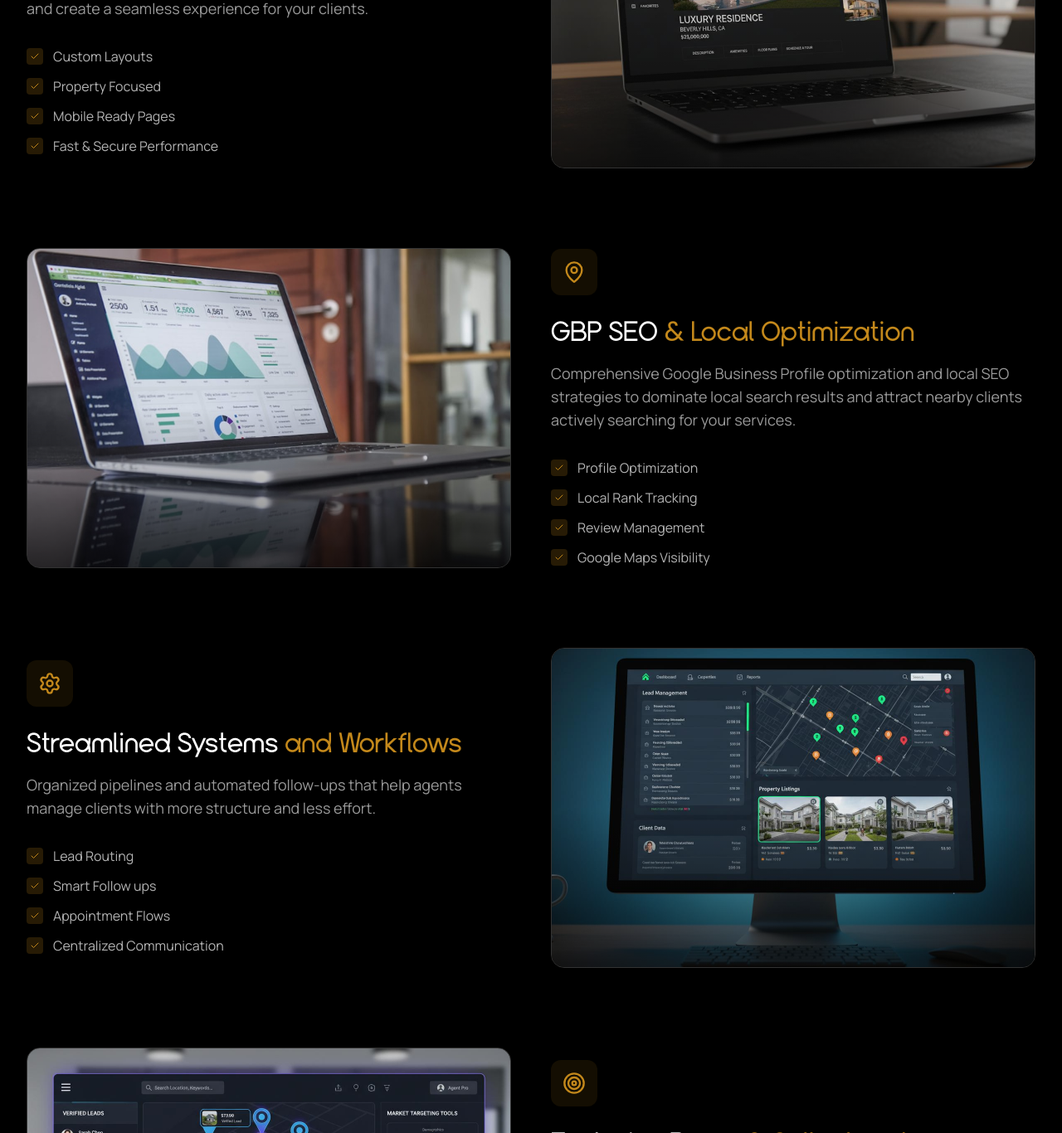
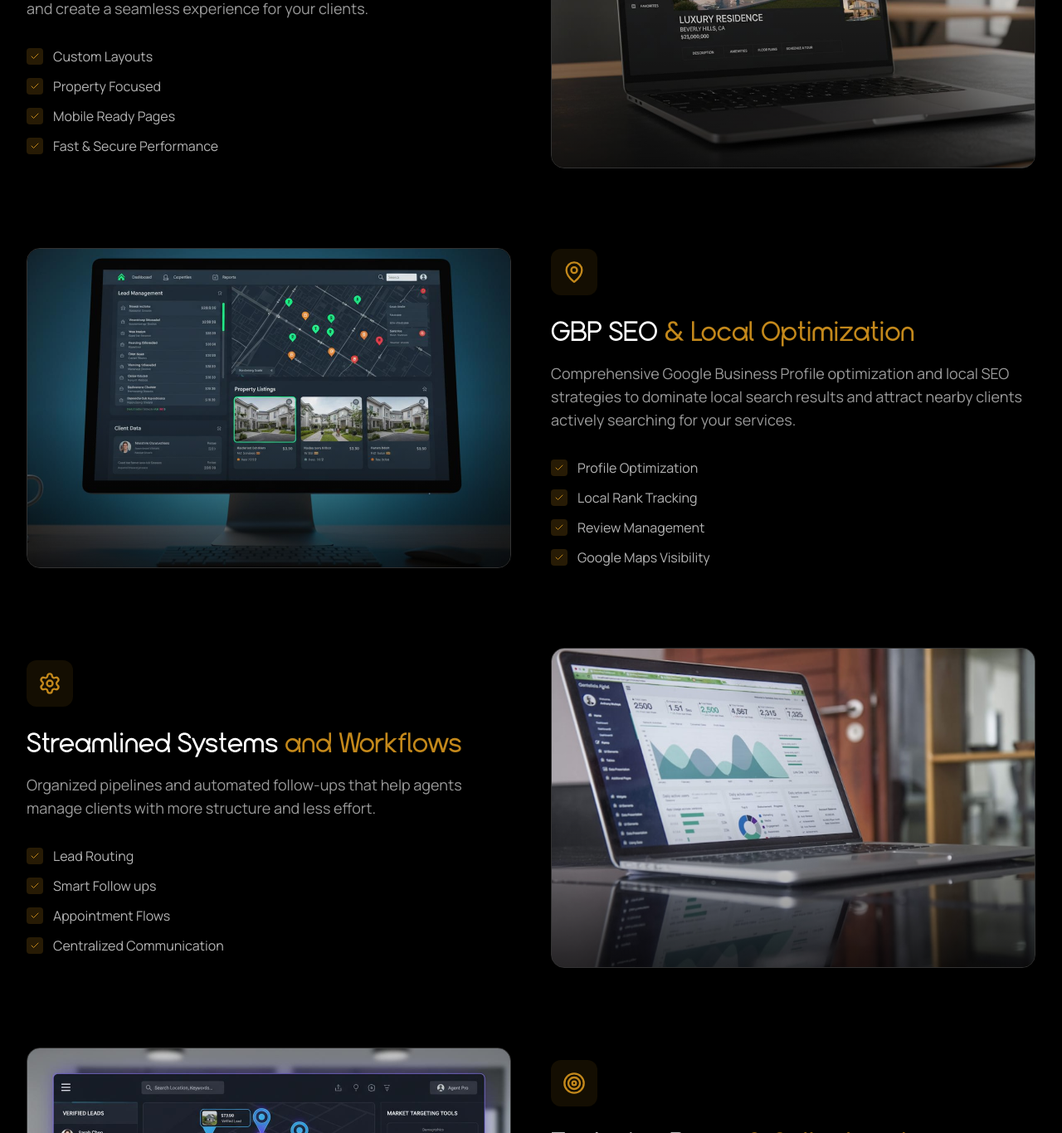
Before and after one commit to Convigas-X/NexLeed-Website, a React (Vite) app: page /services in a window 1280 px wide. Shown: the part 911-2277 px from the top of the page at 83% size. Built offline with nearby package versions, Linux system fonts and the light colour scheme.

Commit message:
Swap images between GBP SEO and Streamlined Systems services

```diff
--- a/src/pages/Services.tsx
+++ b/src/pages/Services.tsx
@@ -90,7 +90,7 @@ function ServicesList() {
       subtitle: '& Local Optimization',
       description: 'Comprehensive Google Business Profile optimization and local SEO strategies to dominate local search results and attract nearby clients actively searching for your services.',
       features: ['Profile Optimization', 'Local Rank Tracking', 'Review Management', 'Google Maps Visibility'],
-      image: '/assets/service-gbp-seo.jpg',
+      image: '/assets/service-crm.jpg',
     },
     {
       icon: Settings,
@@ -98,7 +98,7 @@ function ServicesList() {
       subtitle: 'and Workflows',
       description: 'Organized pipelines and automated follow-ups that help agents manage clients with more structure and less effort.',
       features: ['Lead Routing', 'Smart Follow ups', 'Appointment Flows', 'Centralized Communication'],
-      image: '/assets/service-crm.jpg',
+      image: '/assets/service-gbp-seo.jpg',
     },
     {
       icon: Target,
```
